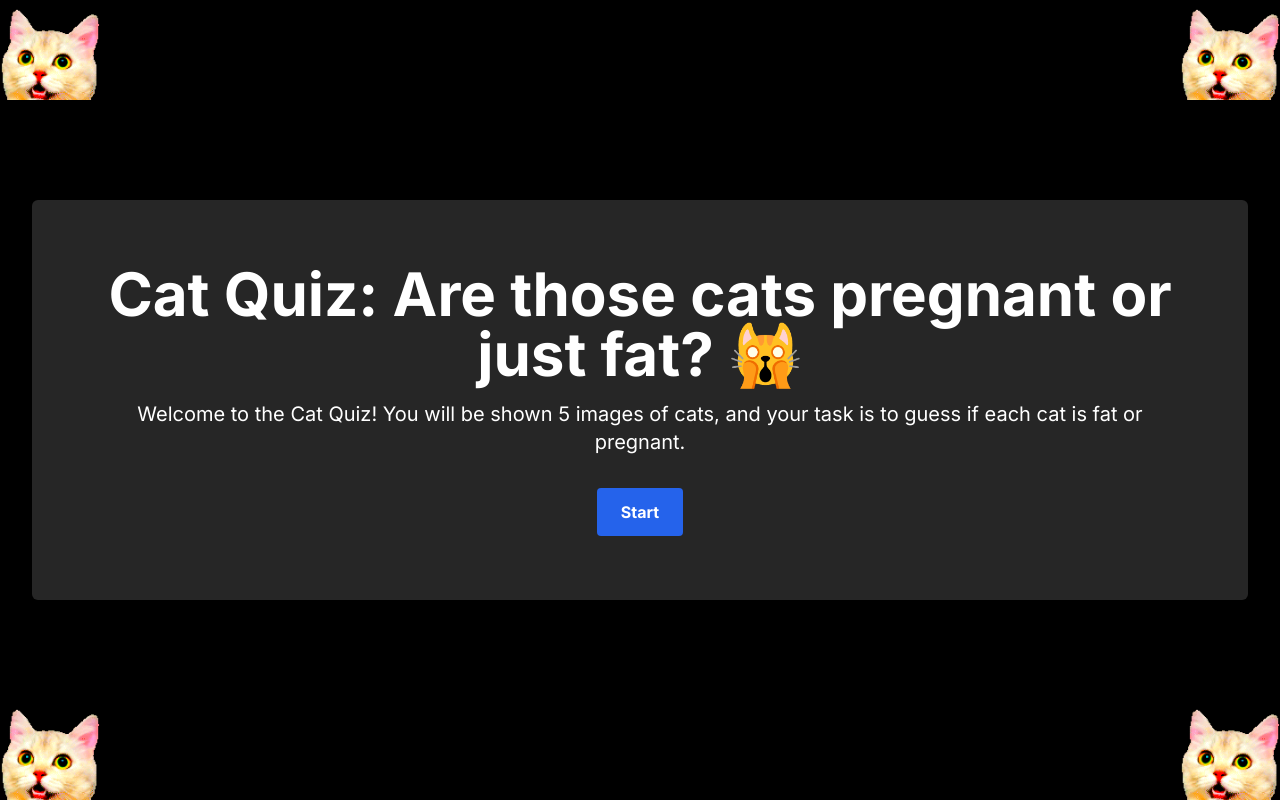
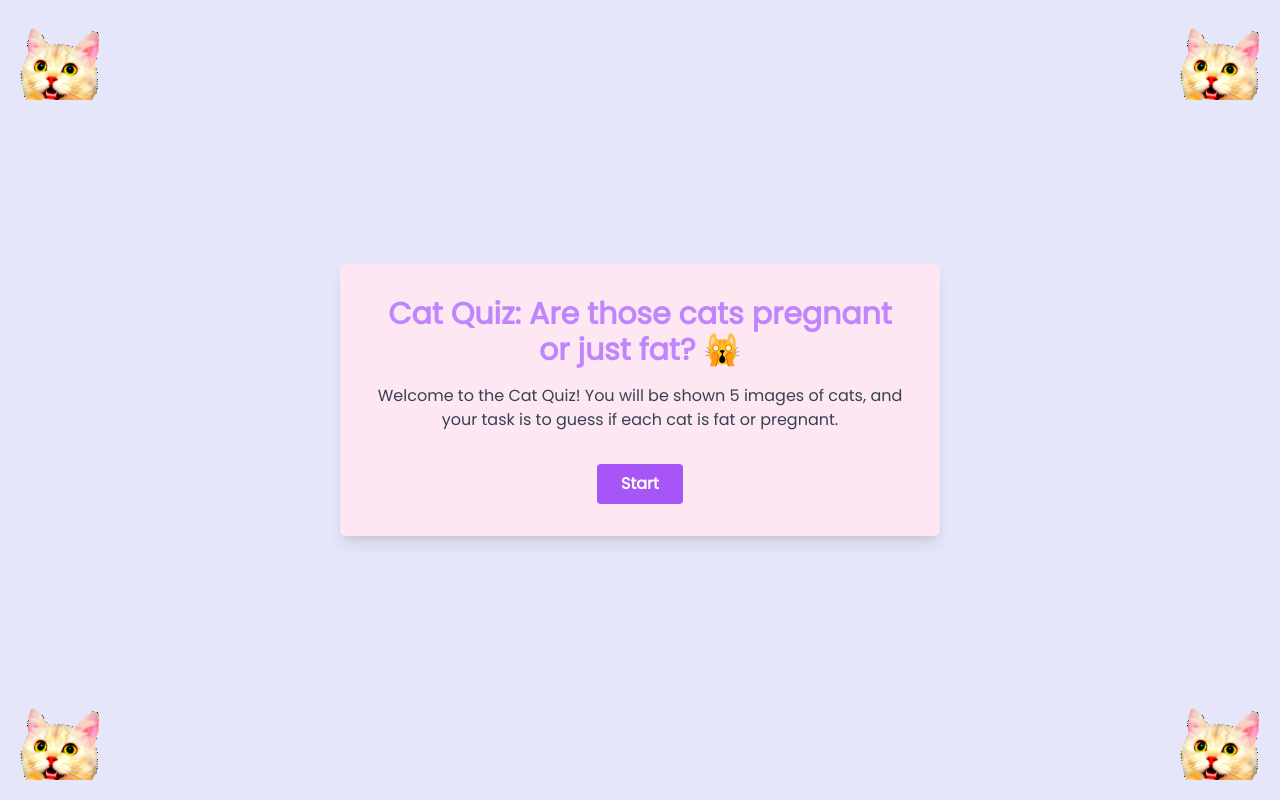
Before and after one commit to gizemnkorkmaz/kitten-or-food, a Next.js app: page / in a window 1280 px wide. Built offline with nearby package versions, Linux system fonts and the light colour scheme.

Commit message:
update style

```diff
--- a/app/globals.css
+++ b/app/globals.css
@@ -18,30 +18,30 @@
 
 .cat-gif {
   position: fixed;
-  width: 100px;
-  height: 100px;
+  width: 80px;
+  height: 80px;
 }
 
 .cat-gif.top-left {
-  top: 0;
-  left: 0;
+  top: 20px;
+  left: 20px;
 }
 
 .cat-gif.top-right {
-  top: 0;
-  right: 0;
+  top: 20px;
+  right: 20px;
 }
 
 .cat-gif.bottom-left {
-  bottom: 0;
-  left: 0;
+  bottom: 20px;
+  left: 20px;
 }
 
 .cat-gif.bottom-right {
-  bottom: 0;
-  right: 0;
+  bottom: 20px;
+  right: 20px;
 }
 
 body {
-  background-color: black;
+  background-color: #E6E6FA;
 }
--- a/app/layout.tsx
+++ b/app/layout.tsx
@@ -1,9 +1,12 @@
 import type { Metadata } from "next";
-import { Inter } from "next/font/google";
+import { Poppins } from "next/font/google";
 import "./globals.css";
 import { QuizProvider } from "@/context/QuizContext"
 
-const inter = Inter({ subsets: ["latin"] });
+const poppins = Poppins({
+  subsets: ["latin"],
+  weight: "400"
+});
 
 export const metadata: Metadata = {
   title: "Fat or Pregnant? 🙀",
@@ -18,7 +21,7 @@ export default function RootLayout({
   return (
     <QuizProvider>
     <html lang="en">
-      <body className={inter.className}>{children}</body>
+      <body className={poppins.className}>{children}</body>
     </html>
     </QuizProvider>
   );
--- a/app/page.tsx
+++ b/app/page.tsx
@@ -26,21 +26,21 @@ export default function Home() {
   };
 
   return (
-    <main className="flex flex-col items-center justify-center rounded-md p-4 sm:p-8 text-center h-[100vh] text-white">
+    <main className="flex flex-col items-center justify-center rounded-md p-4 sm:p-8 text-center h-[100vh]">
       {["top-left", "top-right", "bottom-left", "bottom-right"].map((position) => (
         <CatGif key={position} position={position} />
       ))}
-      <div className="bg-neutral-800 p-8 sm:p-16 rounded-md">
-        <h1 className="text-3xl sm:text-6xl font-bold mb-4">
+      <div className="bg-pink-100 p-8 rounded-md shadow-lg max-w-[600px]">
+        <h1 className="text-xl sm:text-3xl font-bold mb-4 text-purple-400">
           Cat Quiz: Are those cats pregnant or just fat? 🙀
         </h1>
-        <p className="text-base sm:text-xl mb-8">
+        <p className="text-base sm:text-md mb-8 text-gray-700">
           Welcome to the Cat Quiz! You will be shown 5 images of cats, and your
           task is to guess if each cat is fat or pregnant.
         </p>
         <button
           onClick={startQuiz}
-          className="bg-blue-600 hover:bg-blue-700 text-white font-bold py-2 px-4 sm:py-3 sm:px-6 rounded"
+          className="bg-purple-500 hover:bg-purple-700 text-white font-semibold px-4 py-2 sm:px-6 rounded"
         >
           Start
         </button>
--- a/app/quiz/page.js
+++ b/app/quiz/page.js
@@ -65,18 +65,18 @@ export default function Quiz() {
 
   if (!shuffledImages.length) {
     return (
-      <div className="flex items-center justify-center min-h-screen bg-gray-900 text-white">
+      <div className="flex items-center justify-center min-h-screen bg-gray-100 text-gray-800">
         Loading...
       </div>
     );
   }
 
   return (
-    <div className="flex flex-col items-center justify-center min-h-screen bg-gray-900 text-white">
+    <div className="flex flex-col items-center justify-center min-h-screen bg-pink-[#E6E6FA] text-purple-600">
       <h1 className="text-3xl md:text-6xl font-bold mb-8 text-center">
         Cat Quiz
       </h1>
-      <div className="mb-8">
+      <div className="mb-8 w-full max-w-md">
         <Image
           src={shuffledImages[currentQuestionIndex].src}
           width={500}
@@ -84,16 +84,16 @@ export default function Quiz() {
           alt="Cat"
         />
       </div>
-      <div className="flex flex-col md:flex-row space-y-4 md:space-y-0 md:space-x-4">
+      <div className="flex flex-col md:flex-row space-y-4 md:space-y-0 md:space-x-4 w-full max-w-md">
         <button
           onClick={() => handleAnswer("fat")}
-          className="bg-blue-600 hover:bg-blue-700 text-white font-bold py-3 px-6 rounded w-full md:w-auto"
+          className="bg-purple-600 hover:bg-purple-700 text-white font-bold py-3 px-6 rounded w-full"
         >
           Fat
         </button>
         <button
           onClick={() => handleAnswer("pregnant")}
-          className="bg-green-600 hover:bg-green-700 text-white font-bold py-3 px-6 rounded w-full md:w-auto"
+          className="bg-pink-600 hover:bg-pink-700 text-white font-bold py-3 px-6 rounded w-full"
         >
           Pregnant
         </button>
```
